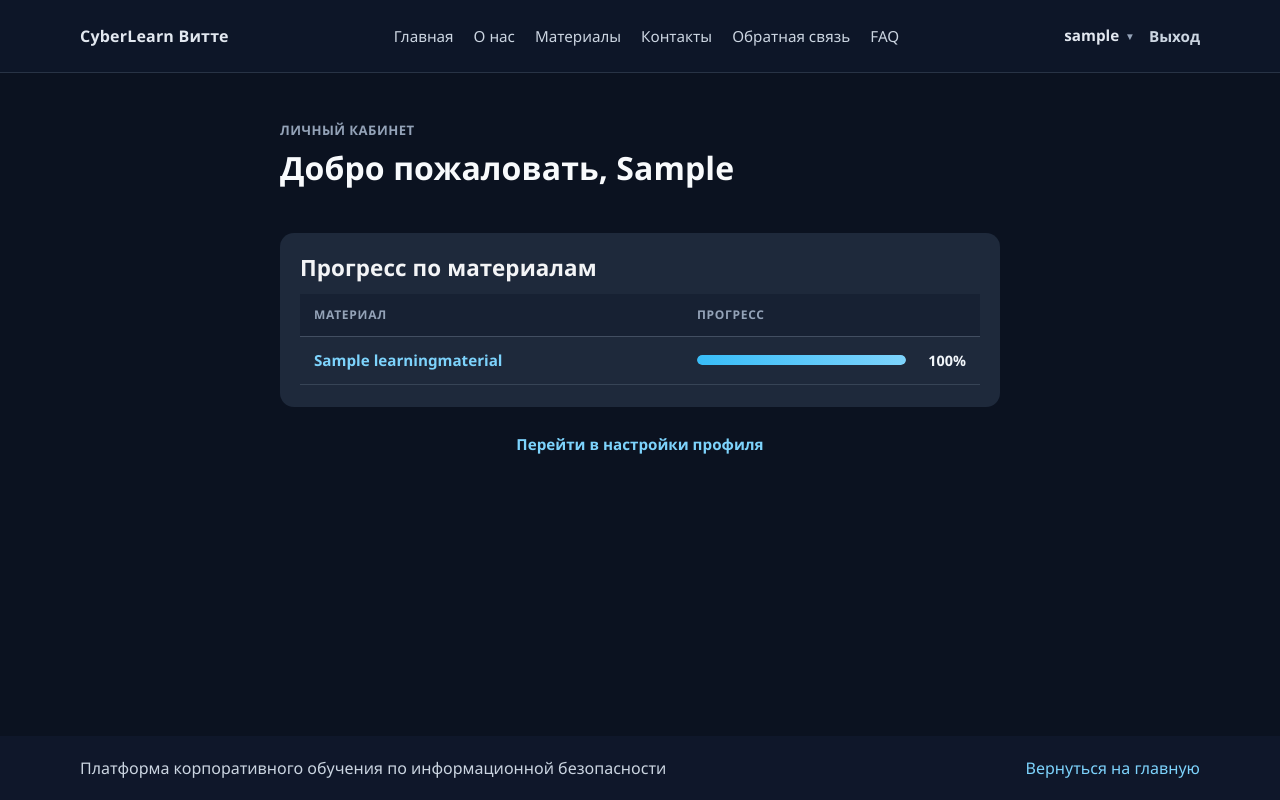
After one commit to corpedu1/corpedu, a Django app: page /cabinet/ in a window 1280 px wide. The commit adds this page. Run offline with Django 5.2, Linux system fonts and the light colour scheme; a user stored in the database is signed in; tables that the repository leaves empty hold one stand-in row (values such as "Sample post").

Commit message:
Created personal cabinet for users

```diff
--- a/app/urls.py
+++ b/app/urls.py
@@ -32,6 +32,7 @@ urlpatterns = [
     path('register/', views.register, name='register'),
     path('login/', views.login, name='login'),
     path('logout/', views.logout, name='logout'),
+    path('cabinet/', views.cabinet, name='cabinet'),
     path('settings/', views.settings, name='settings'),
     path('admin-panel/', views.admin_panel, name='admin_panel'),
     path('admin-panel/user-roles/', views.admin_user_roles, name='admin_user_roles'),
--- a/app/views.py
+++ b/app/views.py
@@ -339,24 +339,39 @@ def settings(request):
                 update_session_auth_hash(request, user)
                 return redirect("settings")
             profile_form = ProfileForm(instance=request.user)
-    materials_for_progress = LearningMaterial.objects.filter(is_published=True).select_related("category").prefetch_related(
-        "pages"
-    )
-    material_progress_rows = [
-        {
-            "material": m,
-            "percent": _compute_material_progress_percent(request.user, m),
-        }
-        for m in materials_for_progress
-    ]
     return render(
         request,
         "settings.html",
         {
             "profile_form": profile_form,
             "password_form": password_form,
-            "material_progress_rows": material_progress_rows,
         },
+    )
+
+
+@login_required
+def cabinet(request):
+    """
+    Личный кабинет: прогресс только по материалам, которые пользователь открывал
+    (есть запись UserMaterialProgress; процент может быть 0%).
+    """
+    progress_records = (
+        UserMaterialProgress.objects.filter(user=request.user, material__is_published=True)
+        .select_related("material", "material__category")
+        .prefetch_related("material__pages")
+        .order_by("-updated_at")
+    )
+    material_progress_rows = [
+        {
+            "material": rec.material,
+            "percent": _compute_material_progress_percent(request.user, rec.material),
+        }
+        for rec in progress_records
+    ]
+    return render(
+        request,
+        "cabinet.html",
+        {"material_progress_rows": material_progress_rows},
     )
 
 
--- a/static/css/landing.css
+++ b/static/css/landing.css
@@ -2262,79 +2262,132 @@ a {
     gap: 18px;
 }
 
-.settings-card--full {
-    grid-column: 1 / -1;
-}
-
-.settings-progress-lead {
-    margin: 6px 0 0;
-    font-size: 0.88rem;
+/* Личный кабинет: тот же тон, что и «Настройки» (register-page-layout + settings-card) */
+.settings-page__container--cabinet {
+    grid-template-columns: 1fr;
+    max-width: 720px;
+    margin-left: auto;
+    margin-right: auto;
+}
+
+.cabinet-page.settings-page {
+    padding: 48px 0 56px;
+}
+
+.cabinet-page__intro {
+    margin-bottom: 18px;
+}
+
+.cabinet-page__intro .section-kicker {
     color: #94a3b8;
-    line-height: 1.45;
+}
+
+.cabinet-page__intro h1 {
+    color: #f8fafc;
+    margin-bottom: 10px;
+    font-size: clamp(1.6rem, 4vw, 2rem);
+}
+
+.cabinet-page__lead {
+    margin-top: 0 !important;
+    margin-bottom: 0 !important;
+    color: #cbd5e1;
+    line-height: 1.6;
     max-width: 40rem;
-}
-
-.settings-progress-table {
+    font-size: 1rem;
+}
+
+.cabinet-page__footer-note {
+    margin-top: 8px;
+    text-align: center;
+    font-size: 0.95rem;
+    color: #94a3b8;
+}
+
+.cabinet-page__footer-note a {
+    color: #7dd3fc;
+    font-weight: 600;
+    text-decoration: none;
+}
+
+.cabinet-page__footer-note a:hover {
+    color: #bae6fd;
+    text-decoration: underline;
+}
+
+.settings-card .cabinet-progress-table {
     width: 100%;
     border-collapse: collapse;
     margin-top: 12px;
-    font-size: 0.92rem;
-}
-
-.settings-progress-table th,
-.settings-progress-table td {
-    padding: 10px 12px;
+    font-size: 0.95rem;
+}
+
+.settings-card .cabinet-progress-table th,
+.settings-card .cabinet-progress-table td {
+    padding: 12px 14px;
     text-align: left;
-    border-bottom: 1px solid rgba(148, 163, 184, 0.35);
-}
-
-.settings-progress-table th {
+    border-bottom: 1px solid rgba(148, 163, 184, 0.22);
+}
+
+.settings-card .cabinet-progress-table thead th {
+    background: rgba(15, 23, 42, 0.45);
     color: #94a3b8;
-    font-weight: 600;
-    font-size: 0.78rem;
+    font-weight: 700;
+    font-size: 0.75rem;
     text-transform: uppercase;
-    letter-spacing: 0.04em;
-}
-
-.settings-progress-table td a {
+    letter-spacing: 0.06em;
+    border-bottom: 1px solid rgba(148, 163, 184, 0.3);
+}
+
+.settings-card .cabinet-progress-table tbody tr:hover td {
+    background: rgba(15, 23, 42, 0.35);
+}
+
+.settings-card .cabinet-progress-table td {
+    color: #e2e8f0;
+}
+
+.settings-card .cabinet-progress-table td a {
     color: #7dd3fc;
     font-weight: 600;
     text-decoration: none;
 }
 
-.settings-progress-table td a:hover {
+.settings-card .cabinet-progress-table td a:hover {
+    color: #bae6fd;
     text-decoration: underline;
 }
 
-.settings-progress-bar {
+.settings-card .cabinet-progress-bar {
     display: flex;
     align-items: center;
-    gap: 10px;
+    gap: 12px;
     min-width: 140px;
 }
 
-.settings-progress-bar__track {
+.settings-card .cabinet-progress-bar__track {
     flex: 1;
-    height: 8px;
+    height: 10px;
     border-radius: 999px;
-    background: rgba(148, 163, 184, 0.35);
+    background: rgba(148, 163, 184, 0.25);
     overflow: hidden;
-}
-
-.settings-progress-bar__fill {
+    border: none;
+}
+
+.settings-card .cabinet-progress-bar__fill {
     display: block;
     height: 100%;
     border-radius: 999px;
-    background: linear-gradient(90deg, #0284c7, #22d3ee);
-}
-
-.settings-progress-bar__pct {
-    font-weight: 700;
+    background: linear-gradient(90deg, #38bdf8, #7dd3fc);
+}
+
+.settings-card .cabinet-progress-bar__pct {
+    font-weight: 800;
     font-variant-numeric: tabular-nums;
-    color: #e2e8f0;
-    min-width: 2.8rem;
+    color: #f1f5f9;
+    min-width: 3rem;
     text-align: right;
-    font-size: 0.86rem;
+    font-size: 0.9rem;
 }
 
 .settings-card {
--- /dev/null
+++ b/templates/cabinet.html
@@ -0,0 +1,68 @@
+<!DOCTYPE html>
+<html lang="ru">
+<head>
+    <meta charset="UTF-8">
+    <meta name="viewport" content="width=device-width, initial-scale=1.0">
+    <title>Личный кабинет | CyberLearn Витте</title>
+    {% load static %}
+    <link rel="stylesheet" href="{% static 'css/landing.css' %}">
+</head>
+<body class="register-page-layout">
+    {% include "partials/navbar.html" %}
+
+    <main class="register-main">
+        <section class="section settings-page cabinet-page">
+            <div class="container settings-page__container settings-page__container--cabinet">
+                <header class="cabinet-page__intro">
+                    <p class="section-kicker">Личный кабинет</p>
+                    <h1>Добро пожаловать, {{ request.user.first_name|default:request.user.username }}</h1>
+                </header>
+
+                <article class="settings-card">
+                    <h2>Прогресс по материалам</h2>
+                    <table class="cabinet-progress-table">
+                        <thead>
+                            <tr>
+                                <th>Материал</th>
+                                <th>Прогресс</th>
+                            </tr>
+                        </thead>
+                        <tbody>
+                            {% for row in material_progress_rows %}
+                                <tr>
+                                    <td>
+                                        <a href="{% url 'material_detail' row.material.slug %}">{{ row.material.title }}</a>
+                                    </td>
+                                    <td>
+                                        <div class="cabinet-progress-bar">
+                                            <div class="cabinet-progress-bar__track" role="img" aria-label="{{ row.percent }} процентов">
+                                                <span class="cabinet-progress-bar__fill" style="width: {{ row.percent }}%;"></span>
+                                            </div>
+                                            <span class="cabinet-progress-bar__pct">{{ row.percent }}%</span>
+                                        </div>
+                                    </td>
+                                </tr>
+                            {% empty %}
+                                <tr>
+                                    <td colspan="2">Пока нет материалов с прогрессом — откройте любой материал из каталога.</td>
+                                </tr>
+                            {% endfor %}
+                        </tbody>
+                    </table>
+                </article>
+
+                <p class="cabinet-page__footer-note">
+                    <a href="{% url 'settings' %}">Перейти в настройки профиля</a>
+                </p>
+            </div>
+        </section>
+    </main>
+
+    <footer class="footer">
+        <div class="container footer__content">
+            <p>Платформа корпоративного обучения по информационной безопасности</p>
+            <a href="/">Вернуться на главную</a>
+        </div>
+    </footer>
+</body>
+</html>
--- a/templates/material_detail.html
+++ b/templates/material_detail.html
@@ -83,7 +83,7 @@
                                 {% endif %}
                                 <div class="quiz-message-box{% if current_page_quiz_completion %} quiz-message-box--success{% endif %}" data-quiz-feedback {% if not current_page_quiz_completion %}hidden{% endif %} role="status" aria-live="polite">
                                     <span class="quiz-message-box__icon" aria-hidden="true">{% if current_page_quiz_completion %}✓{% endif %}</span>
-                                    <p class="quiz-message-box__text">{% if current_page_quiz_completion %}Верно! Ответ сохранён — выбран правильный вариант.{% endif %}</p>
+                                    <p class="quiz-message-box__text">{% if current_page_quiz_completion %}Верно! Выбран правильный вариант.{% endif %}</p>
                                 </div>
                             </div>
                         {% endif %}
@@ -176,7 +176,7 @@
                     if (!res.ok) throw new Error();
                     return res.json();
                 }).then(function (data) {
-                    showQuizMessage("success", "Верно! Ответ сохранён — выбран правильный вариант.");
+                    showQuizMessage("success", "Верно! Выбран правильный вариант.");
                     root.classList.add("material-page-quiz--solved");
                     root.querySelectorAll(".material-page-quiz__input").forEach(function (inp) {
                         inp.disabled = true;
@@ -192,7 +192,7 @@
                         if (pct) pct.textContent = data.progress_percent + "%";
                     }
                 }).catch(function () {
-                    showQuizMessage("error", "Не удалось сохранить результат. Попробуйте ещё раз.");
+                    showQuizMessage("error", "Не удалось отправить результат. Попробуйте ещё раз.");
                 });
             });
         });
--- a/templates/partials/navbar.html
+++ b/templates/partials/navbar.html
@@ -21,6 +21,7 @@
                     {% elif request.user.role == "curator" %}
                         <a class="topbar__user-menu-link" href="/curator-panel/">Панель управления</a>
                     {% endif %}
+                    <a class="topbar__user-menu-link" href="{% url 'cabinet' %}">Личный кабинет</a>
                     <a class="topbar__user-menu-link" href="/settings/">Настройки</a>
                 </div>
                 <form method="post" action="/logout/" class="topbar__logout-form">
```
Also changed, not shown: templates/settings.html (+0 -30 lines).
